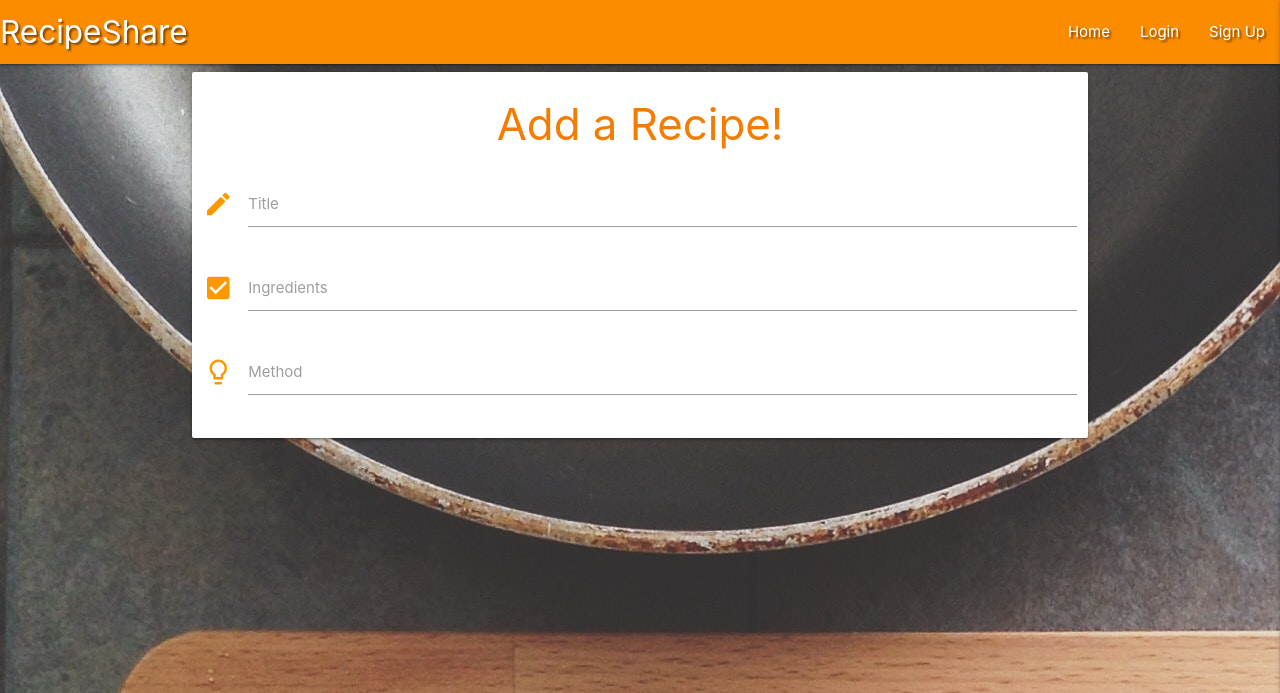
After one commit to AaronHughes424/ShareYourRecipe, a Flask app: page /add_recipe in a window 1280 px wide. The commit adds this page. Shown: the top 693 px of the page. Run offline with Flask 2, Linux system fonts and the light colour scheme; some libraries are stand-ins or nearby versions.

Commit message:
added form for subbiting recipe

```diff
--- a/app.py
+++ b/app.py
@@ -95,6 +95,10 @@ def logout():
     session.pop("user")
     return redirect(url_for("login"))
 
+@app.route("/add_recipe")
+def add_recipe():
+    return render_template("add_recipe.html")
+
 
 if __name__ == "__main__":
     app.run(host=os.environ.get("IP"),
--- /dev/null
+++ b/templates/add_recipe.html
@@ -0,0 +1,26 @@
+{% extends "base.html" %}
+{% block content %}
+
+    <div class="row">
+        <form class="col s12 card-panel" method="POST" action="">
+            <h3 class="orange-text text-darken-2 center-align">Add a Recipe!</h3>
+            <div class="row">
+                <div class="input-field col s12">
+                    <i class="material-icons prefix orange-text">edit</i>
+                    <input id="icon_prefix" type="text" class="validate">
+                    <label for="icon_prefix">Title</label>
+                </div>
+                <div class="input-field col s12">
+                    <i class="material-icons prefix orange-text">check_box</i>
+                    <input id="icon_telephone" type="tel" class="validate">
+                    <label for="icon_telephone">Ingredients</label>
+                </div>
+                <div class="input-field col s12">
+                    <i class="material-icons prefix orange-text">lightbulb_outline</i>
+                    <input id="icon_telephone" type="tel" class="validate">
+                    <label for="icon_telephone">Method</label>
+                </div>
+            </div>
+        </form>
+    </div>
+{% endblock %}
--- a/templates/base.html
+++ b/templates/base.html
@@ -22,6 +22,7 @@
                     {% if session.user %}
                         <li><a href="{{ url_for('get_recipes') }}">Recipes</a></li>
                         <li><a href="{{ url_for('profile', username=session['user']) }}">Profile</a></li>
+                        <li><a href="{{ url_for('add_recipe') }}">Add Recipe</a></li>
                         <li><a href="{{ url_for('logout') }}">Log out</a></li>
                     {% else %}
                         <li><a href="{{ url_for('login') }}">Login</a></li>
@@ -37,6 +38,7 @@
             {% if session.user %}
                 <li><a href="{{ url_for('get_recipes') }}">Recipes</a></li>
                 <li><a href="{{ url_for('profile', username=session['user']) }}">Profile</a></li>
+                <li><a href="{{ url_for('add_recipe') }}">Add Recipe</a></li>
                 <li><a href="{{ url_for('logout') }}">Log out</a></li>
             {% else %}
                 <li><a href="{{ url_for('login') }}">Login</a></li>
```
